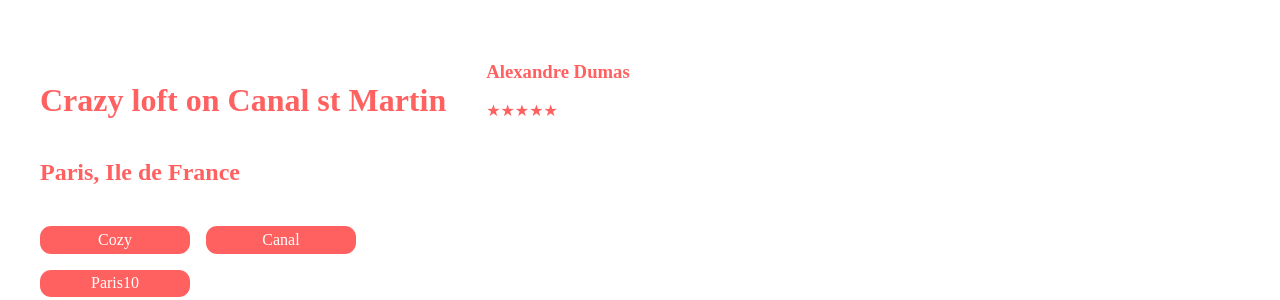
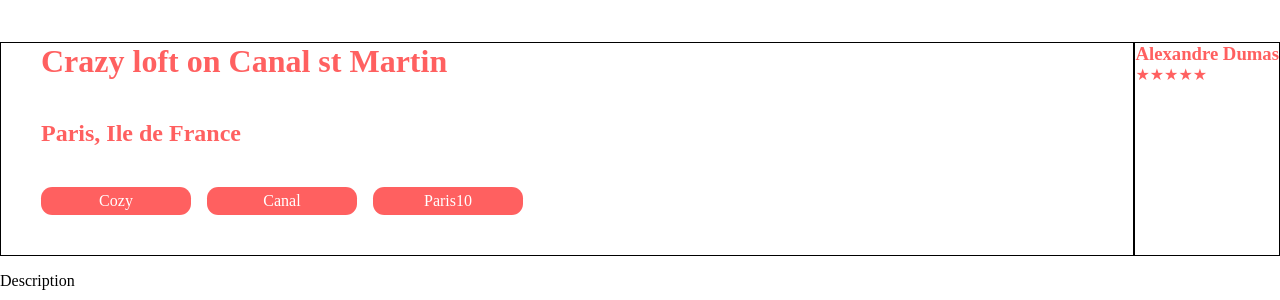
Before and after one commit to CyrilD88/P7---Cr-ez-une-application-web-de-location-immobili-re-avec-React, a React (Create React App) app: page /card in a window 1280 px wide. Shown: the part 652-952 px from the top of the page. Built offline with nearby package versions, Linux system fonts and the light colour scheme.

Commit message:
modification styles/apartement

```diff
--- a/src/styles/Apartment.css
+++ b/src/styles/Apartment.css
@@ -9,10 +9,13 @@
     border-radius: 5rem;
     margin:40px;
 }
-
+.apartmentTittle{
+    flex-grow: 1;
+}
 .apartmentTittle h1{
     font-weight: 800;
     margin:40px;
+    margin-block: 0;
 }
 .apartmentTittle h2{
     font-weight: bold;
@@ -20,6 +23,16 @@
 }
 .apartementHeader{
     display: flex;
+
+}
+.apartementHeader > *{
+    border: 1px solid black;
+}
+.apartmentOwner{
+    margin-left: auto;
+}
+.apartmentOwner h3{
+    margin-block: 0;
 }
 .apartmentTags{
     display: grid;
```
